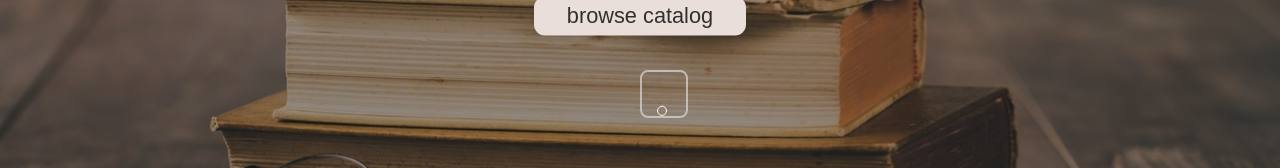
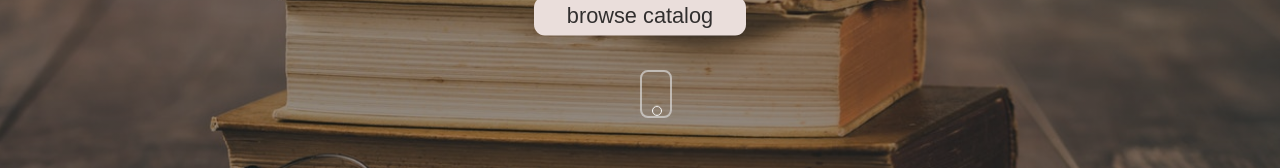
Before and after one commit to Ljusaj123/Bookie, a Next.js app: page / in a window 1280 px wide. Shown: the part 577-745 px from the top of the page. Built offline with nearby package versions, Linux system fonts and the light colour scheme.

Commit message:
undid git test

```diff
--- a/styles/sass/styles.css
+++ b/styles/sass/styles.css
@@ -37,7 +37,7 @@
 }
 
 .header__scroll-down {
-  width: 3em;
+  width: 2em;
   height: 3em;
   border: 0.15em solid rgba(225, 225, 225, 0.65);
   position: relative;
--- a/styles/sass/styles.scss
+++ b/styles/sass/styles.scss
@@ -24,7 +24,7 @@
   position: relative;
 
   &__scroll-down {
-    width: 3em;
+    width: 2em;
     height: 3em;
     border: 0.15em solid rgba(225, 225, 225, 0.65);
     position: relative;
```
